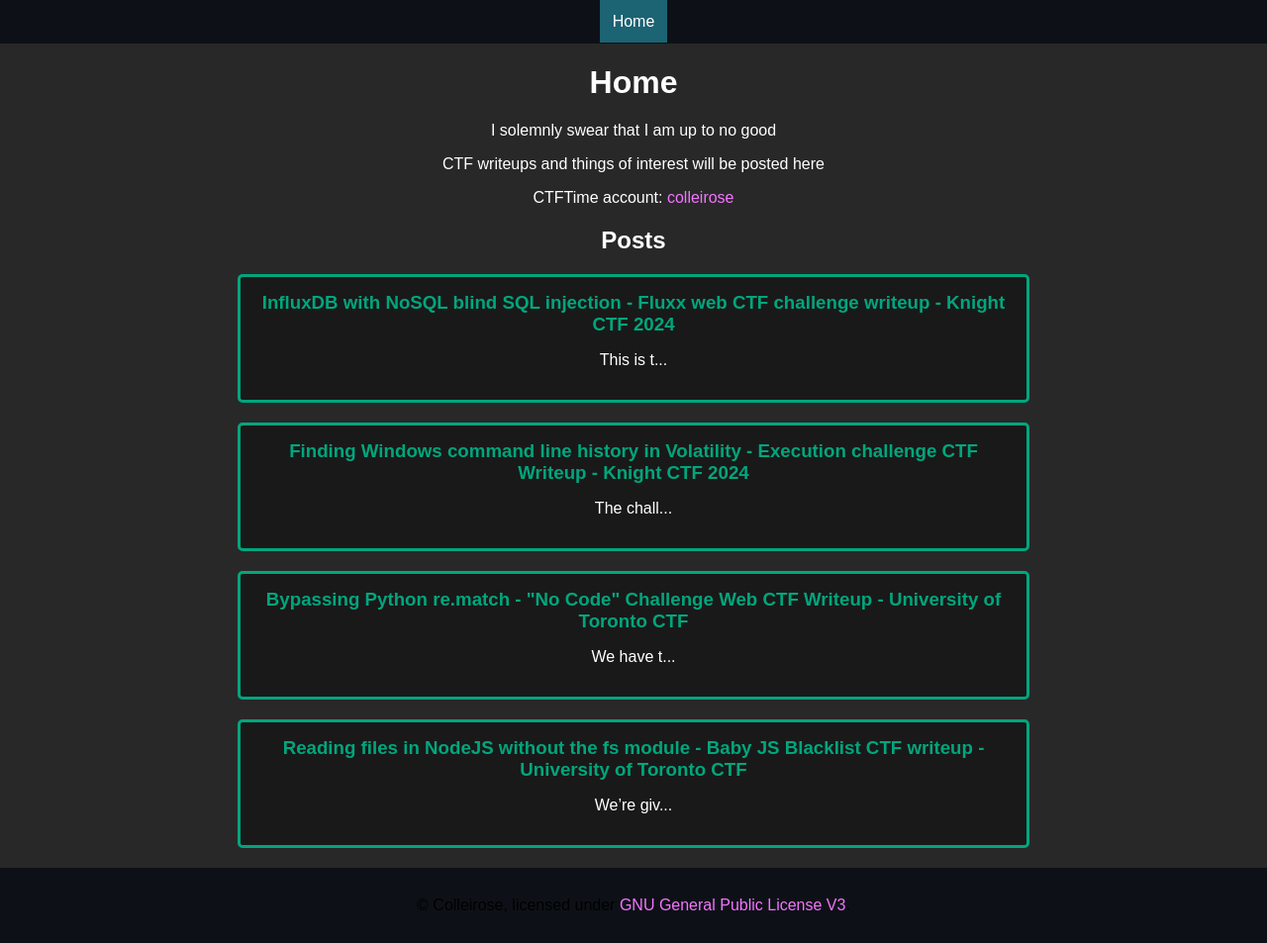
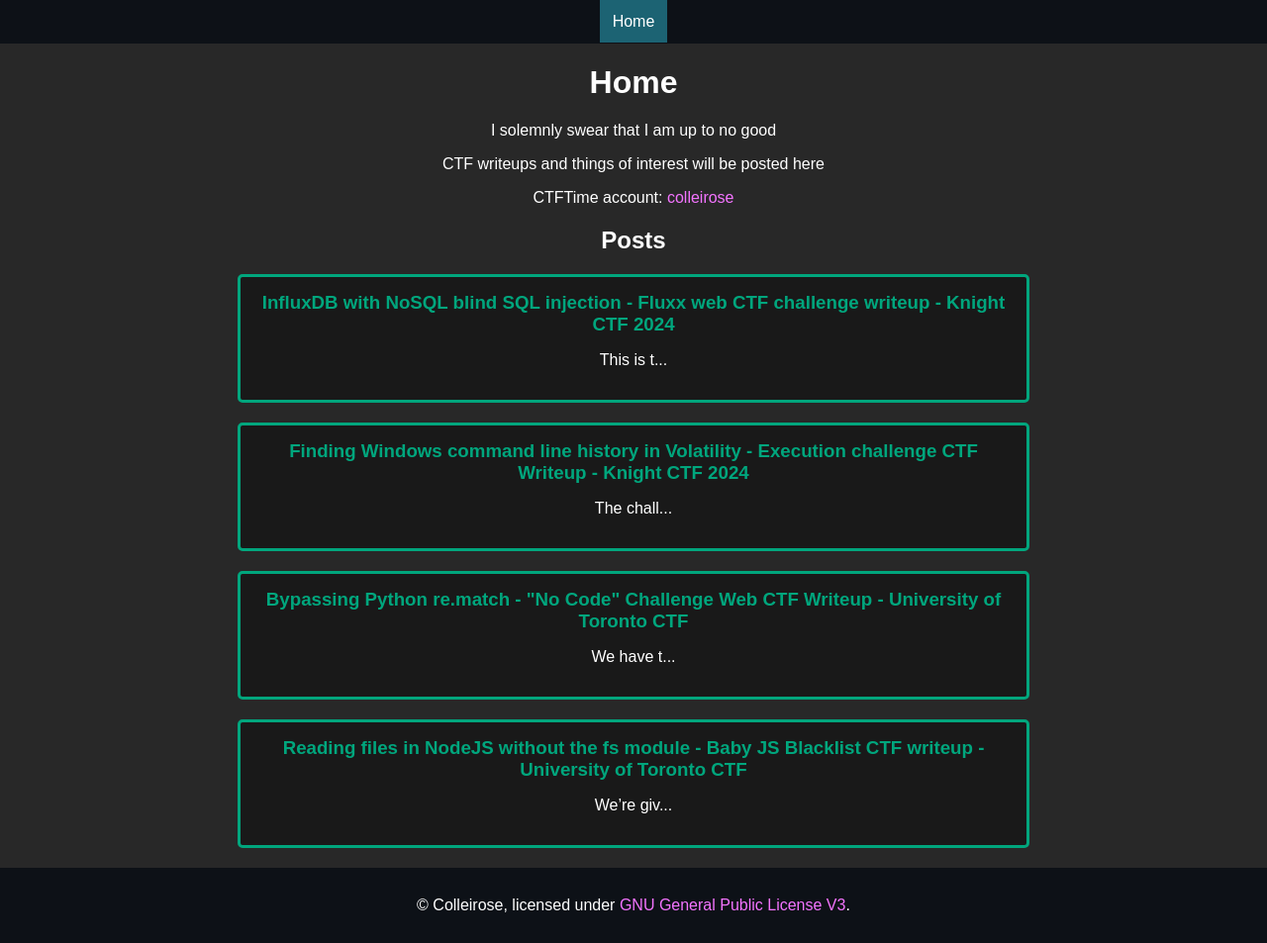
Before and after one commit to colleirose/colleirose.github.io, a Jekyll site: the page built from index.html, in a window 1280 px wide. Shown: the whole page at 99% size. Built offline with Jekyll 4.4.1, drawn with Linux system fonts in a browser that asks for light colours.

Commit message:
remove color: black from the footer p tag

```diff
--- a/_layouts/default.html
+++ b/_layouts/default.html
@@ -33,7 +33,7 @@
     </main>
 
     <footer>
-      <p style="color: black">&copy; Colleirose, licensed under <a href="https://www.gnu.org/licenses/gpl-3.0.en.html" rel="noopenner">GNU General Public License V3</a>.</p>
+      <p>&copy; Colleirose, licensed under <a href="https://www.gnu.org/licenses/gpl-3.0.en.html" rel="noopenner">GNU General Public License V3</a>.</p>
     </footer>
   </body>
 </html>
```
